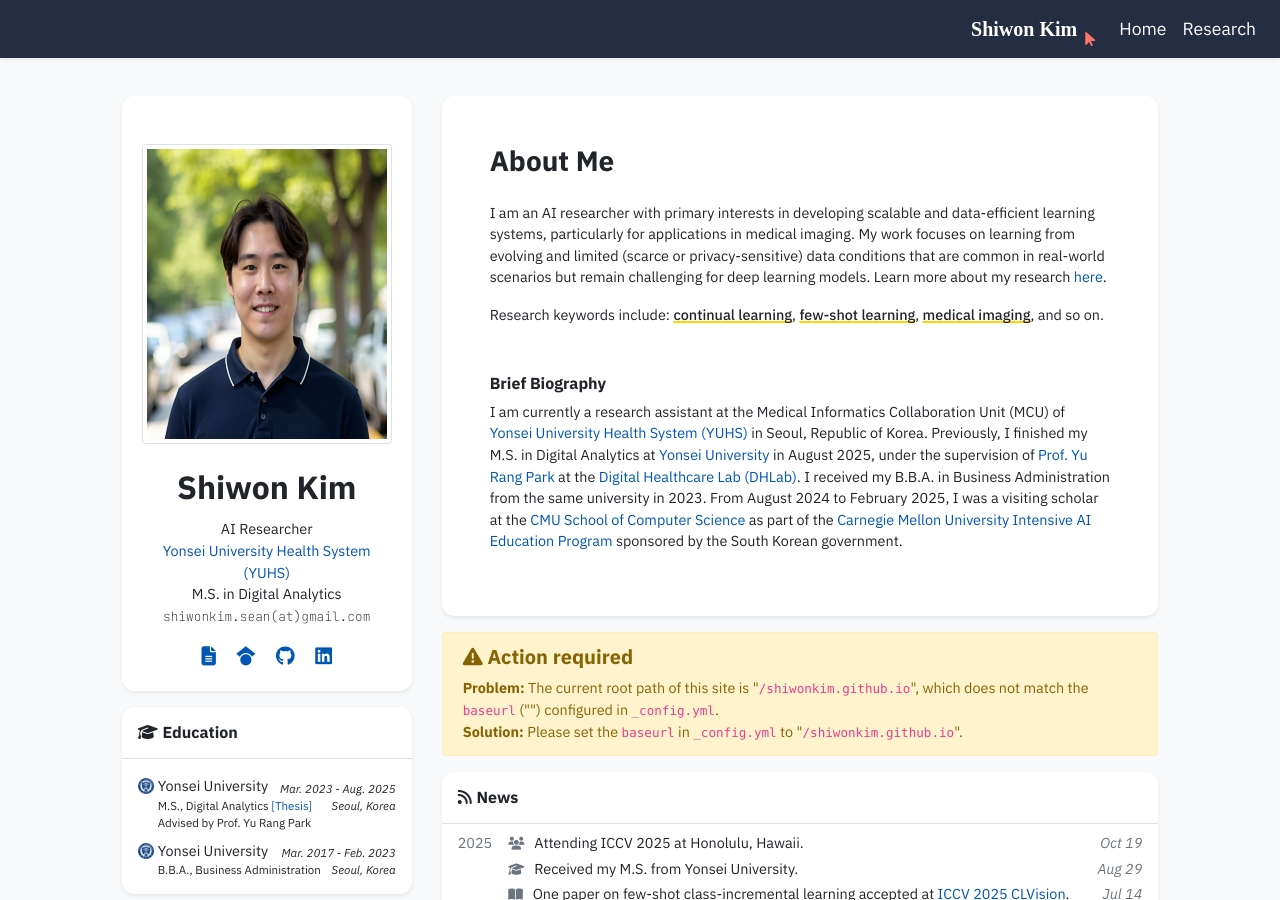
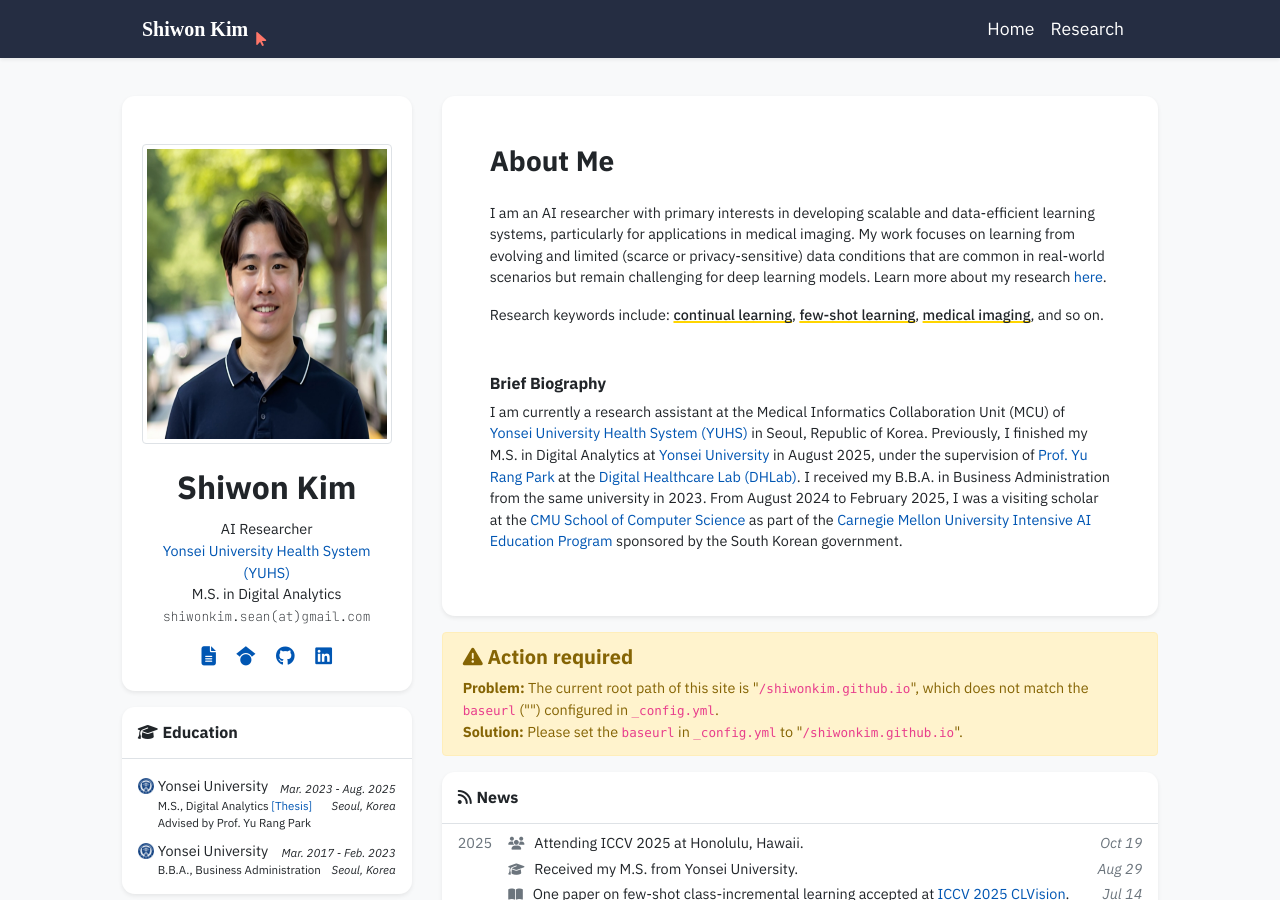
Before and after one commit to shiwonkim/shiwonkim.github.io, a Jekyll site: the page built from index.html, in a window 1280 px wide and 900 px high. Built offline with Jekyll 4.4.1, drawn with Linux system fonts in a browser that asks for light colours; nearby versions of some CDN libraries; some web fonts are replaced; a style sheet for code colours, icons or effects is not loaded.

Commit message:
edit layout

```diff
--- a/_includes/navbar.html
+++ b/_includes/navbar.html
@@ -20,12 +20,11 @@
 </style>
 
 <nav class="navbar navbar-expand-sm navbar-custom fixed-top mb-5 shadow-sm">
-  <div class="{% if page.container_class %}{{ page.container_class }}{% else %}container-lg{% endif %}"></div>
   <!-- <div class="{% if page.container_class %}{{ page.container_class }}{% else %}container-fluid{% endif %}"> -->
   <!-- <div class="container-fluid pl-4 pr-0"> -->
-  <!-- <div class="container pl-4 pr-0" style="max-width: 1700px;"> -->
-    <!-- <div class="row w-100 justify-content-center">
-      <div class="col-12 col-lg-10 d-flex justify-content-between align-items-center"> -->
+  <div class="container pl-4 pr-0" style="max-width: 1700px;">
+    <div class="row w-100 justify-content-center">
+      <div class="col-12 col-lg-10 d-flex justify-content-between align-items-center">
         <a class="navbar-brand d-inline-flex align-items-end" href="{{ '/' | relative_url }}">
           <strong style="margin-right: 0.4em;">{{site.data.profile.navbar_name}}</strong>
           <i class="fas fa-mouse-pointer" style="color: #ff6f61; font-size: 1rem; margin-bottom: -3px;"></i>
@@ -43,7 +42,7 @@
             {% endfor %}
           </ul>
         </div>
-      <!-- </div>
-    </div> -->
+      </div>
+    </div>
   </div>
 </nav>
```
